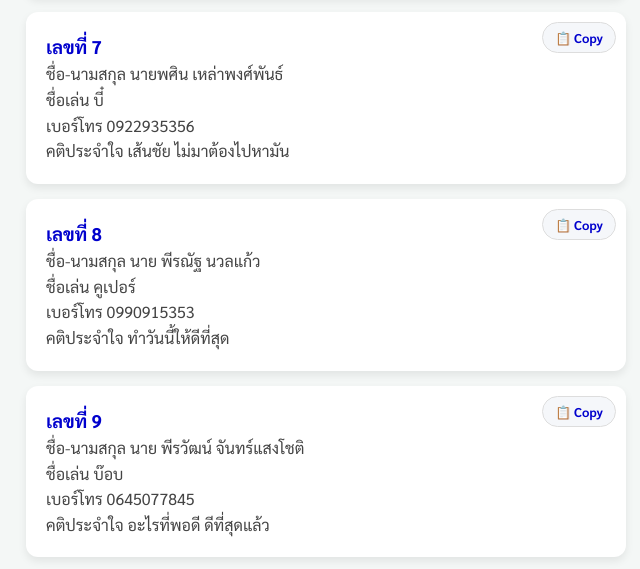
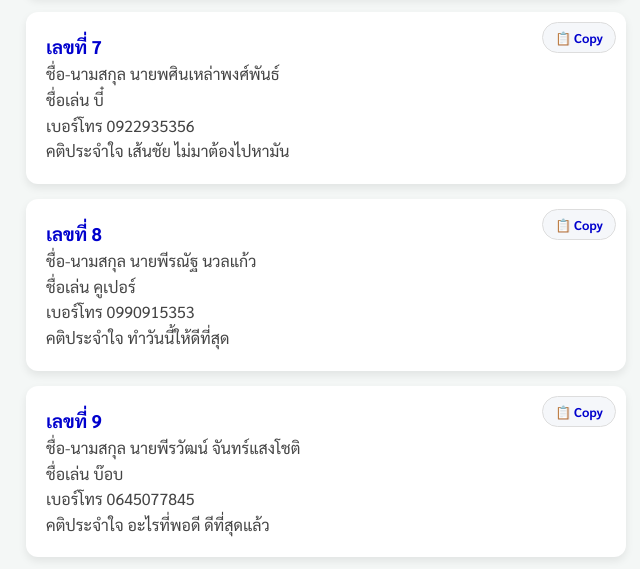
Before and after one commit to SuttipatHunhiang/SuttipatHunhiang.github.io, a website: page data.html in a window 1280 px wide. Shown: the part 1140-1709 px from the top of the page, 314-954 px from the left. Drawn offline with Linux system fonts and the light colour scheme.

Commit message:
Update data.html

```diff
--- a/data.html
+++ b/data.html
@@ -73,7 +73,7 @@
               <th id="1328949911R6" style="height: 162px;" class="row-headers-background">
                 <div class="row-header-wrapper" style="line-height: 162px">7</div>
               </th>
-              <td class="s0" dir="ltr">เลขที่ 7 <br>ชื่อ-นามสกุล นายพศิน เหล่าพงศ์พันธ์ <br>ชื่อเล่น บี๋ <br>เบอร์โทร 0922935356 <br>คติประจำใจ เส้นชัย ไม่มาต้องไปหามัน </td>
+              <td class="s0" dir="ltr">เลขที่ 7 <br>ชื่อ-นามสกุล นายพศินเหล่าพงศ์พันธ์ <br>ชื่อเล่น บี๋ <br>เบอร์โทร 0922935356 <br>คติประจำใจ เส้นชัย ไม่มาต้องไปหามัน </td>
               <td></td>
               <td></td>
             </tr>
@@ -81,7 +81,7 @@
               <th id="1328949911R7" style="height: 162px;" class="row-headers-background">
                 <div class="row-header-wrapper" style="line-height: 162px">8</div>
               </th>
-              <td class="s0" dir="ltr">เลขที่ 8 <br>ชื่อ-นามสกุล นาย พีรณัฐ นวลแก้ว <br>ชื่อเล่น คูเปอร์ <br>เบอร์โทร 0990915353 <br>คติประจำใจ ทำวันนี้ให้ดีที่สุด </td>
+              <td class="s0" dir="ltr">เลขที่ 8 <br>ชื่อ-นามสกุล นายพีรณัฐ นวลแก้ว <br>ชื่อเล่น คูเปอร์ <br>เบอร์โทร 0990915353 <br>คติประจำใจ ทำวันนี้ให้ดีที่สุด </td>
               <td></td>
               <td></td>
             </tr>
@@ -89,7 +89,7 @@
               <th id="1328949911R8" style="height: 162px;" class="row-headers-background">
                 <div class="row-header-wrapper" style="line-height: 162px">9</div>
               </th>
-              <td class="s0" dir="ltr">เลขที่ 9 <br>ชื่อ-นามสกุล นาย พีรวัฒน์ จันทร์แสงโชติ <br>ชื่อเล่น บ๊อบ <br>เบอร์โทร 0645077845 <br>คติประจำใจ อะไรที่พอดี ดีที่สุดแล้ว </td>
+              <td class="s0" dir="ltr">เลขที่ 9 <br>ชื่อ-นามสกุล นายพีรวัฒน์ จันทร์แสงโชติ <br>ชื่อเล่น บ๊อบ <br>เบอร์โทร 0645077845 <br>คติประจำใจ อะไรที่พอดี ดีที่สุดแล้ว </td>
               <td></td>
               <td></td>
             </tr>
@@ -131,7 +131,7 @@
               <th id="1328949911R13" style="height: 162px;" class="row-headers-background">
                 <div class="row-header-wrapper" style="line-height: 162px">14</div>
               </th>
-              <td class="s0" dir="ltr">เลขที่ 14 <br>ชื่อ-นามสกุล นาย ศุทธวีร์ งอกงามดี <br>ชื่อเล่น ปลื้ม <br>เบอร์โทร 0650051647 <br>คติประจำใจ ชาตินี้พี่ต้องรวย </td>
+              <td class="s0" dir="ltr">เลขที่ 14 <br>ชื่อ-นามสกุล นายศุทธวีร์ งอกงามดี <br>ชื่อเล่น ปลื้ม <br>เบอร์โทร 0650051647 <br>คติประจำใจ ชาตินี้พี่ต้องรวย </td>
               <td></td>
               <td></td>
             </tr>
```
